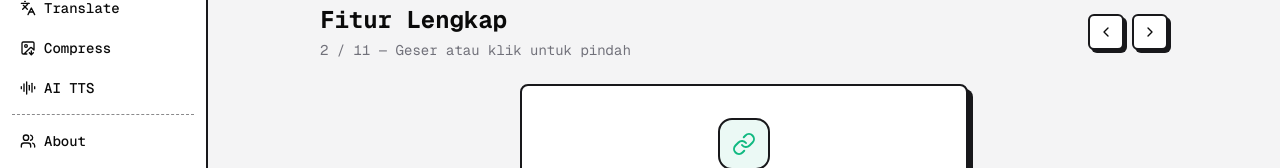
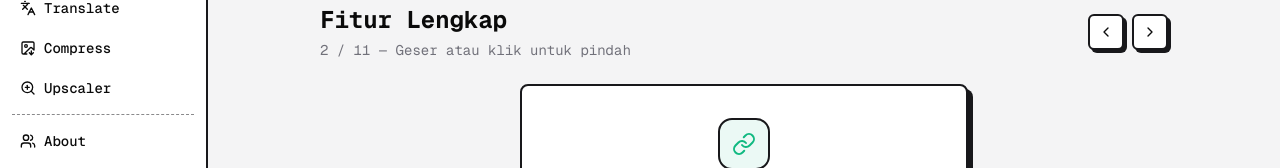
Before and after one commit to FaaOfc/opensorc, a Next.js app: page / in a window 1280 px wide. Shown: the part 436-604 px from the top of the page. Built offline with nearby package versions, Linux system fonts and the light colour scheme.

Commit message:
Add files via upload

```diff
--- a/src/components/sidebar.tsx
+++ b/src/components/sidebar.tsx
@@ -17,7 +17,7 @@ import {
   ImageIcon,
   Languages,
   ImageDown,
-  AudioLines,
+  ZoomIn,
   Sun,
   Moon,
   Menu,
@@ -39,7 +39,7 @@ const mainNav = [
   { href: "/imagen", label: "AI Image", icon: ImageIcon },
   { href: "/translate", label: "Translate", icon: Languages },
   { href: "/compress", label: "Compress", icon: ImageDown },
-  { href: "/tts", label: "AI TTS", icon: AudioLines },
+  { href: "/upscaler", label: "Upscaler", icon: ZoomIn },
 ];
 
 const infoNav = [
```
